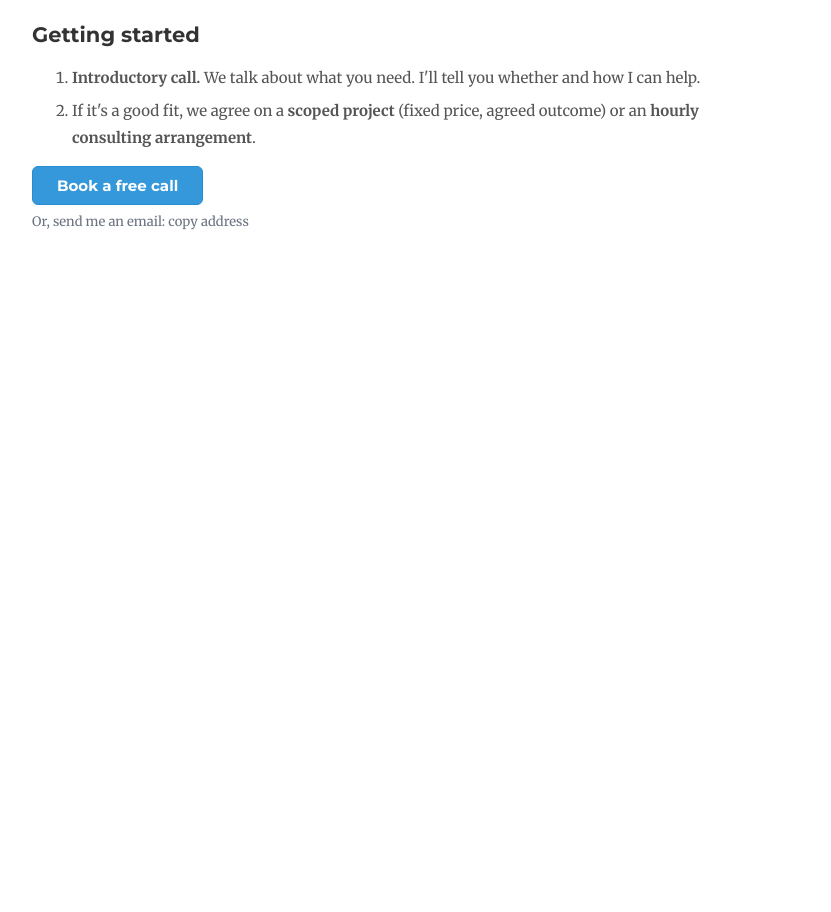
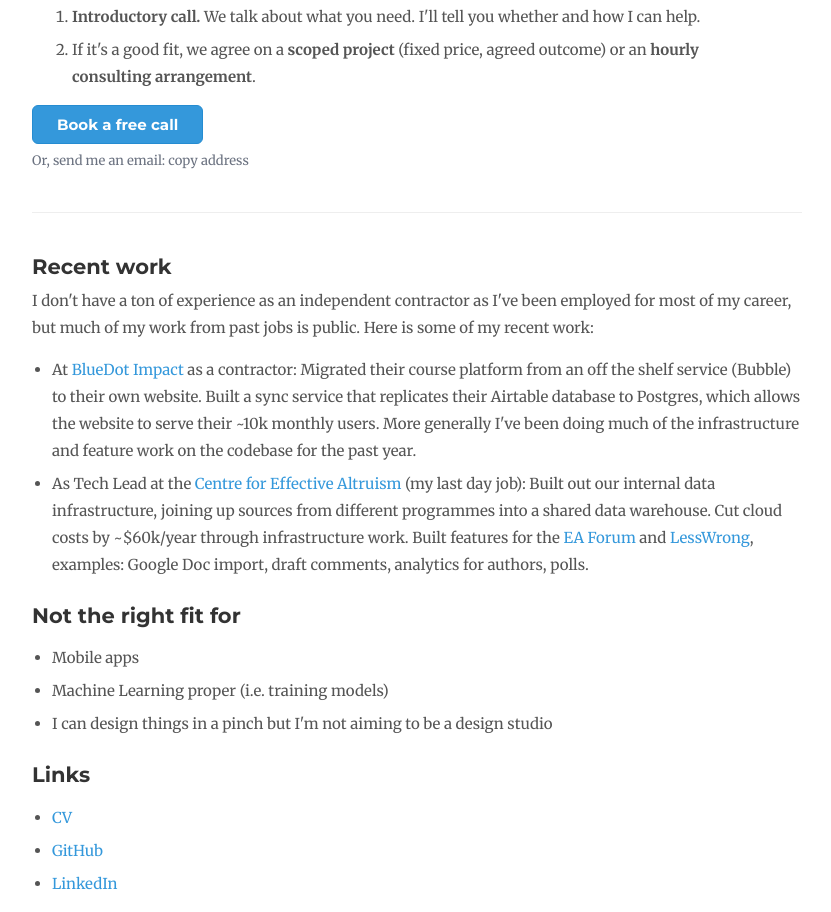
Before and after one commit to Will-Howard/contracting-website, a plain HTML site: page index.html in a window 1280 px wide. Shown: the part 605-1517 px from the top of the page, without its empty margins (223-1054 px from the left). Before the commit the page ends 851 px from the top, so only its background shows below. Drawn offline with nearby package versions, Linux system fonts and the light colour scheme.

Commit message:
Another iteration

```diff
--- a/index.html
+++ b/index.html
@@ -36,18 +36,8 @@
   </head>
   <body>
 
-    <!-- Navbar -->
-    <nav class="bg-[#3498db] border-0 border-b border-solid border-[#217dbb] mb-[40px]">
-      <div class="max-w-[790px] mx-auto px-4 flex items-center justify-between h-[60px] font-['Montserrat',sans-serif]">
-        <a href="/" class="text-[19px] text-white font-bold no-underline hover:text-white hover:no-underline">Morlock Software</a>
-        <div class="flex gap-6">
-          <a href="https://drive.google.com/file/d/1KgTX_Mv4OiXufFfokOqVvyE2P-cj9PgY/view?usp=sharing" class="text-white no-underline hover:text-white">CV</a>
-        </div>
-      </div>
-    </nav>
-
     <!-- Content -->
-    <div class="max-w-[790px] text-pretty mx-auto px-4">
+    <div class="max-w-[790px] text-pretty mx-auto px-4 pt-[40px]">
 
       <!-- Photo + heading -->
       <div class="flex items-center gap-6 mb-8">
@@ -75,11 +65,17 @@
 
       <div class="flex flex-col gap-2 w-fit">
         <a href="https://calendly.com/w-howard/meet-with-will-h" class="btn btn-primary w-fit">Book a free call</a>
-        <div class="text-gray-500 text-[13px]">Or, send me an email: <span onclick="copyEmail(this)" class="copy-label">copy address</span></p>
+        <div class="text-gray-500 text-[13px]">Or, send me an email: <span onclick="copyEmail(this)" class="copy-label">copy address</span></div>
       </div>
 
-      <!-- TODO: anti-useful section below divider
       <hr style="border: 0; border-top: 1px solid #eee; margin: 40px 0;">
+
+      <h2>Recent work</h2>
+      <p>I don't have a ton of experience as an independent contractor as I've been employed for most of my career, but much of my work from past jobs is public. Here is some of my recent work:</p>
+      <ul>
+        <li>At <a href="https://bluedot.org/">BlueDot Impact</a> as a contractor: Migrated their course platform from an off the shelf service (Bubble) to their own website. Built a sync service that replicates their Airtable database to Postgres, which allows the website to serve their ~10k monthly users. More generally I've been doing much of the infrastructure and feature work on the codebase for the past year.</li>
+        <li>As Tech Lead at the <a href="https://www.centreforeffectivealtruism.org/">Centre for Effective Altruism</a> (my last day job): Built out our internal data infrastructure, joining up sources from different programmes into a shared data warehouse. Cut cloud costs by ~$60k/year through infrastructure work. Built features for the <a href="https://forum.effectivealtruism.org/">EA Forum</a> and <a href="https://www.lesswrong.com/">LessWrong</a>, examples: Google Doc import, draft comments, analytics for authors, polls.</li>
+      </ul>
 
       <h2>Not the right fit for</h2>
       <ul>
@@ -87,15 +83,13 @@
         <li>Machine Learning proper (i.e. training models)</li>
         <li>I can design things in a pinch but I'm not aiming to be a design studio</li>
       </ul>
-      -->
 
-      <!-- TODO: proof/experience/external links section
-      <p>I don't have a ton of experience as an independent contractor as I've been employed for most of my career, but much of my work from past jobs is public. Here is some of my recent work:</p>
+      <h2>Links</h2>
       <ul>
-        <li>At BlueDot Impact as a contractor: Migrated their course platform from an off the shelf service (Bubble) to their own website. Built a sync service that replicates their Airtable database to Postgres, which allows the website to serve their ~10k monthly users. More generally I've been doing much of the infrastructure and feature work on the codebase for the past year.</li>
-        <li>As Tech Lead at the Centre for Effective Altruism (my last day job): Built out our internal data infrastructure, joining up sources from different programmes into a shared data warehouse. Cut cloud costs by ~$60k/year through infrastructure work. Built features for the EA Forum and LessWrong, examples: Google Doc import, draft comments, analytics for authors, polls.</li>
+        <li><a href="https://drive.google.com/file/d/1KgTX_Mv4OiXufFfokOqVvyE2P-cj9PgY/view?usp=sharing">CV</a></li>
+        <li><a href="https://github.com/Will-Howard">GitHub</a></li>
+        <li><a href="https://linkedin.com/in/will-howard-011650a9">LinkedIn</a></li>
       </ul>
-      -->
 
     </div>
 
```
